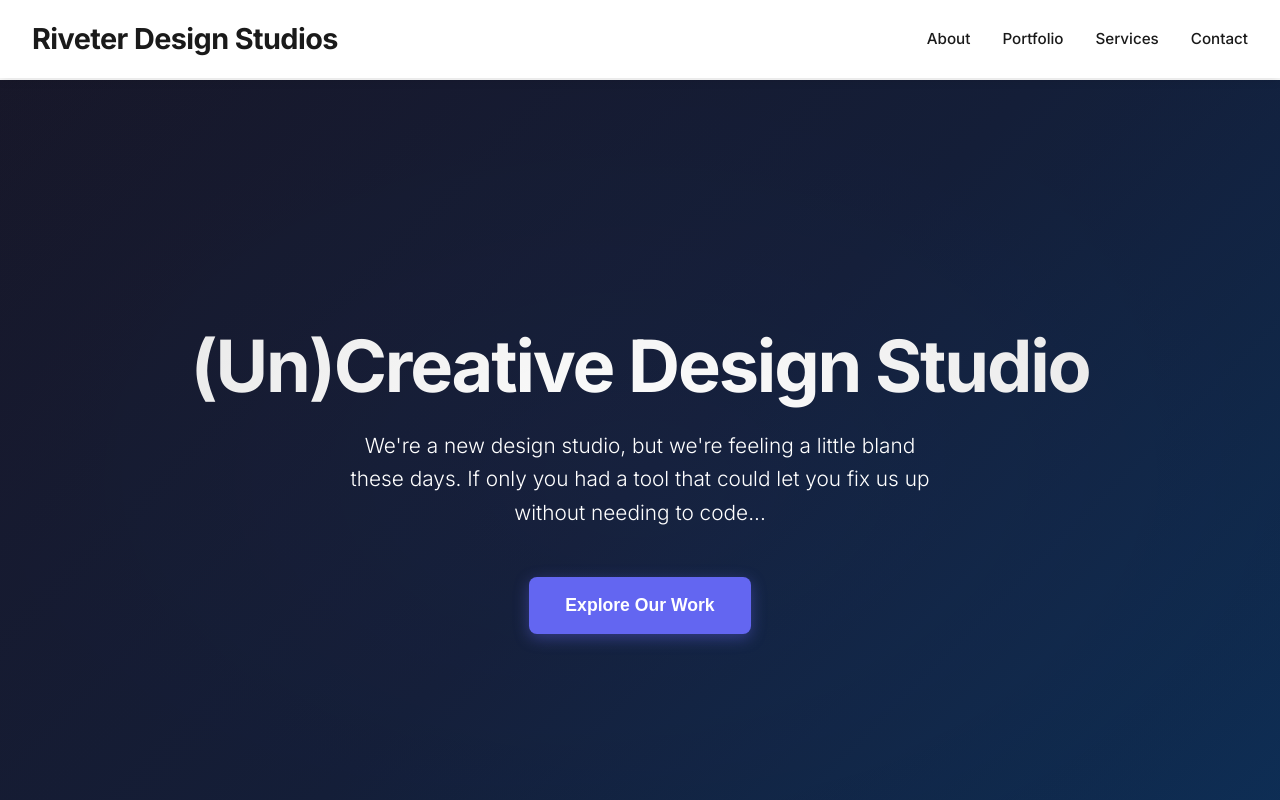
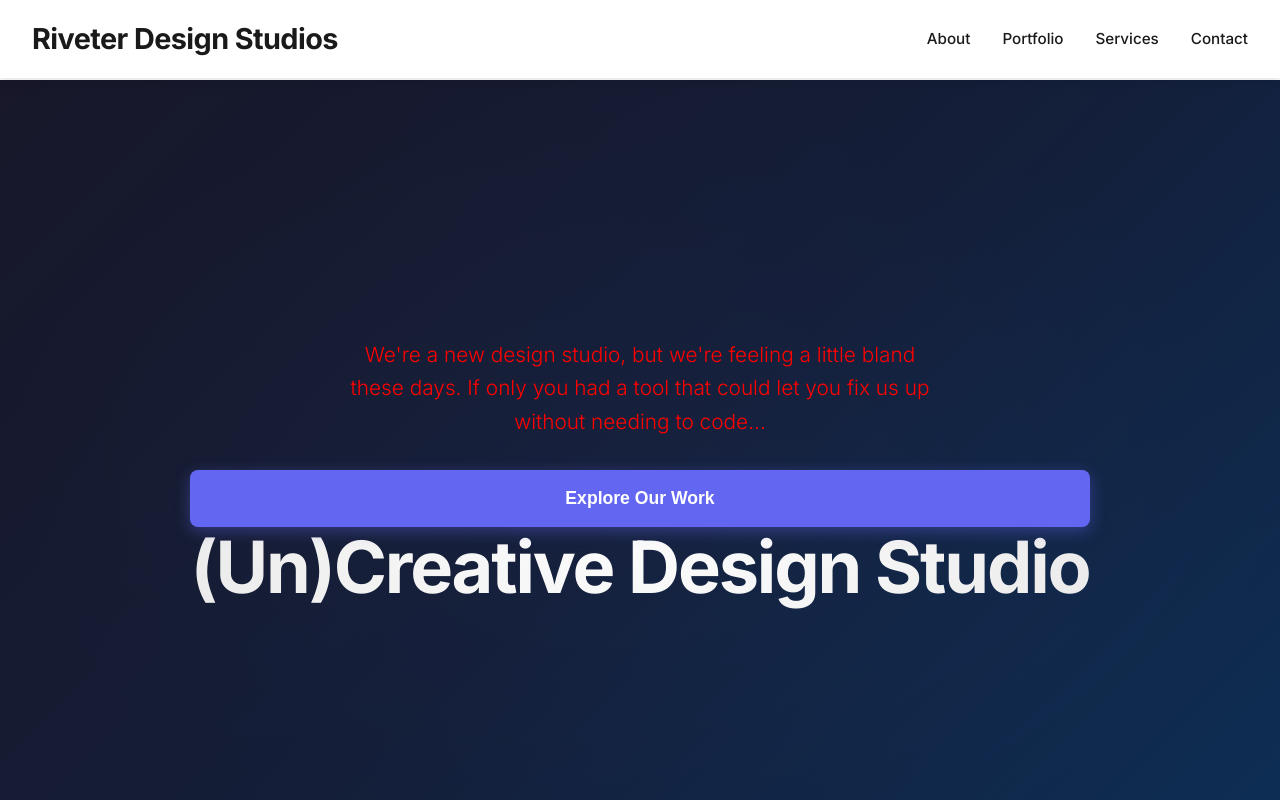
Before and after one commit to rivet-design/demo-design, a website built with Vite: page index.html in a window 1280 px wide. Shown: the top 800 px of the page. Built offline with nearby package versions, Linux system fonts and the light colour scheme.

Commit message:
Add vite startup

```diff
--- a/index.html
+++ b/index.html
@@ -5,8 +5,7 @@
     <meta name="viewport" content="width=device-width, initial-scale=1.0">
     <title>Riveter Design Studios</title>
     <link href="https://fonts.googleapis.com/css2?family=Inter:wght@300;400;500;600;700&display=swap" rel="stylesheet">
-    <link rel="stylesheet" href="styles.css">
-</head>
+    <link rel="stylesheet" href="styles.css"></head>
 <body>
     <header>
         <nav>
@@ -29,10 +28,10 @@
 
     <main>
         <section id="hero">
-            <div class="hero-content">
-                <h1>(Un)Creative Design Studio</h1>
-                <p>We're a new design studio, but we're feeling a little bland these days. If only you had a tool that could let you fix us up without needing to code...</p>
+            <div class="hero-content" style="display: flex; flex-direction: column;">
+                <p style="margin-bottom: 2rem; color: #ff0000;">We're a new design studio, but we're feeling a little bland these days. If only you had a tool that could let you fix us up without needing to code...</p>
                 <button class="cta-button">Explore Our Work</button>
+                <h1 style="margin-bottom: 1rem;">(Un)Creative Design Studio</h1>
             </div>
         </section>
 
```
Also changed, not shown: package.json (added, +26 -0 lines), 1 other file.
